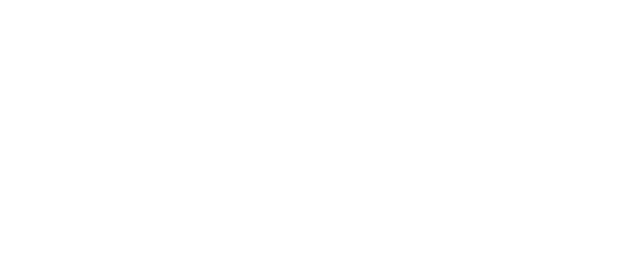
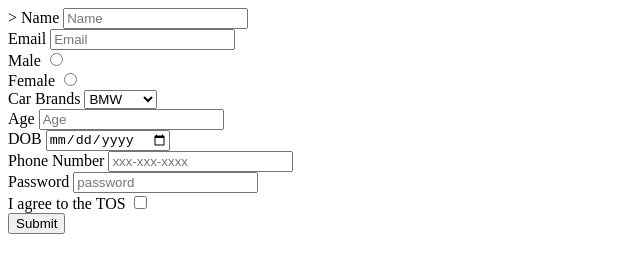
Before and after one commit to acciojob/signup-form-car-zaaves, a website: page main.html in a window 1280 px wide. Shown: the whole page, without its empty margins (0-640 px from the left). Drawn offline with Linux system fonts and the light colour scheme.

Commit message:
created a submission

```diff
--- a/main.html
+++ b/main.html
@@ -8,6 +8,47 @@
 
 <body>
 	<!-- the entire body must be written by student -->
+	<form method="post">>
+
+	<label for='name'>Name</label>
+	<input type='text' name='Name' required id='name' placeholder='Name'><br>
+
+	<label for='email'>Email</label>
+	<input type='email' name='Email' required id='email' placeholder='Email'><br>
+
+	<label for='gender_m'>Male</label>
+	<input type='radio' name='gender' required id='gender_m' ><br>
+
+	<label for='gender_f'>Female</label>
+	<input type='radio' name='gender' required id='gender_f' ><br>
+
+	<label for='cars'>Car Brands</label>
+	<!-- <input type='select' name='Car Brands' required id='cars' placeholder='--Please choose an option--'><br> -->
+	<select>
+		<option>BMW</option>
+		<option>Buggati</option>
+		<option>MClaren</option>
+	</select><br>
+
+	<label for='age'>Age</label>
+	<input type='number' name='Age' required id='age' placeholder='Age'><br>
+
+	<label for='dob'>DOB</label>
+	<input type='date' name='DOB' required id='dob' ><br>
+
+	<label for='tel'>Phone Number</label>
+	<input type='tel' name='Phone Number' id='tel' placeholder='xxx-xxx-xxxx'><br>
+
+	<label for='password'>Password</label>
+	<input type='password' name='Password' required id='password' placeholder='password'><br>
+
+	<label for='tos'>I agree to the TOS</label>
+	<input type='checkbox' name='I agree to the TOS' required id='tos'><br>
+
+	<input type='submit' name='submit'>
+
+	</form>
+
     <script type="text/javascript" src="./script.js">
 </script>
 
```
